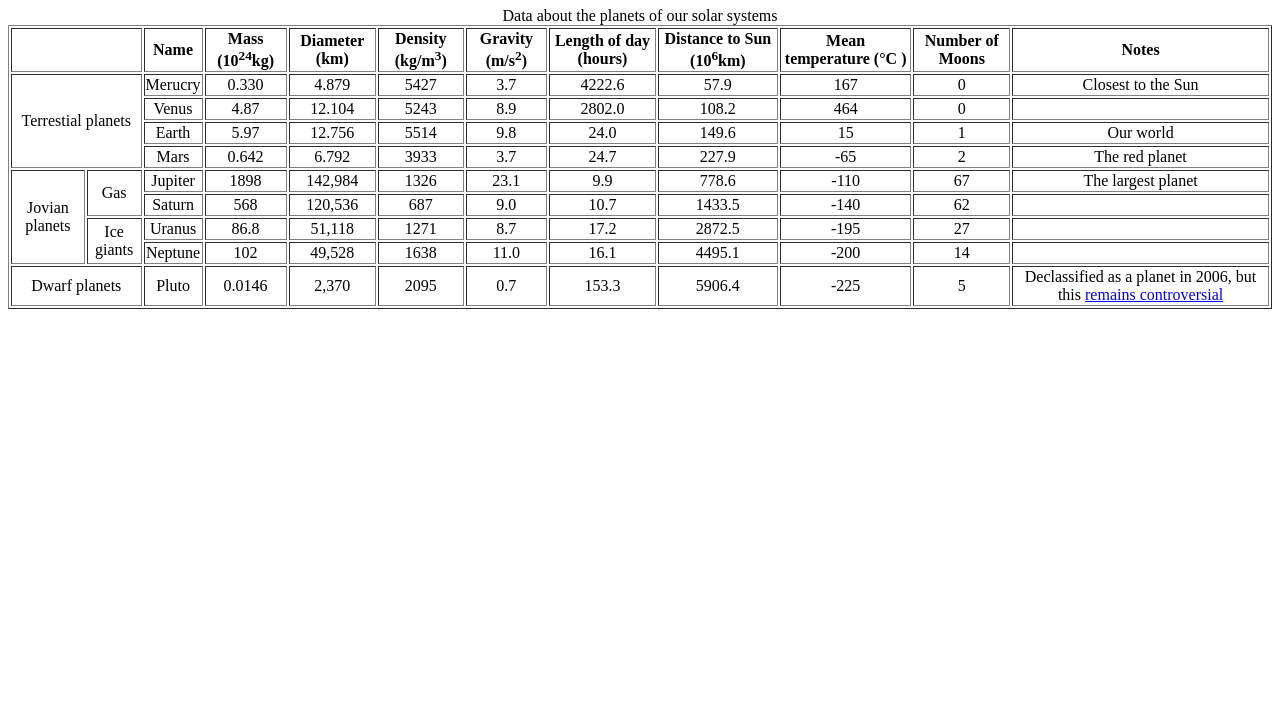
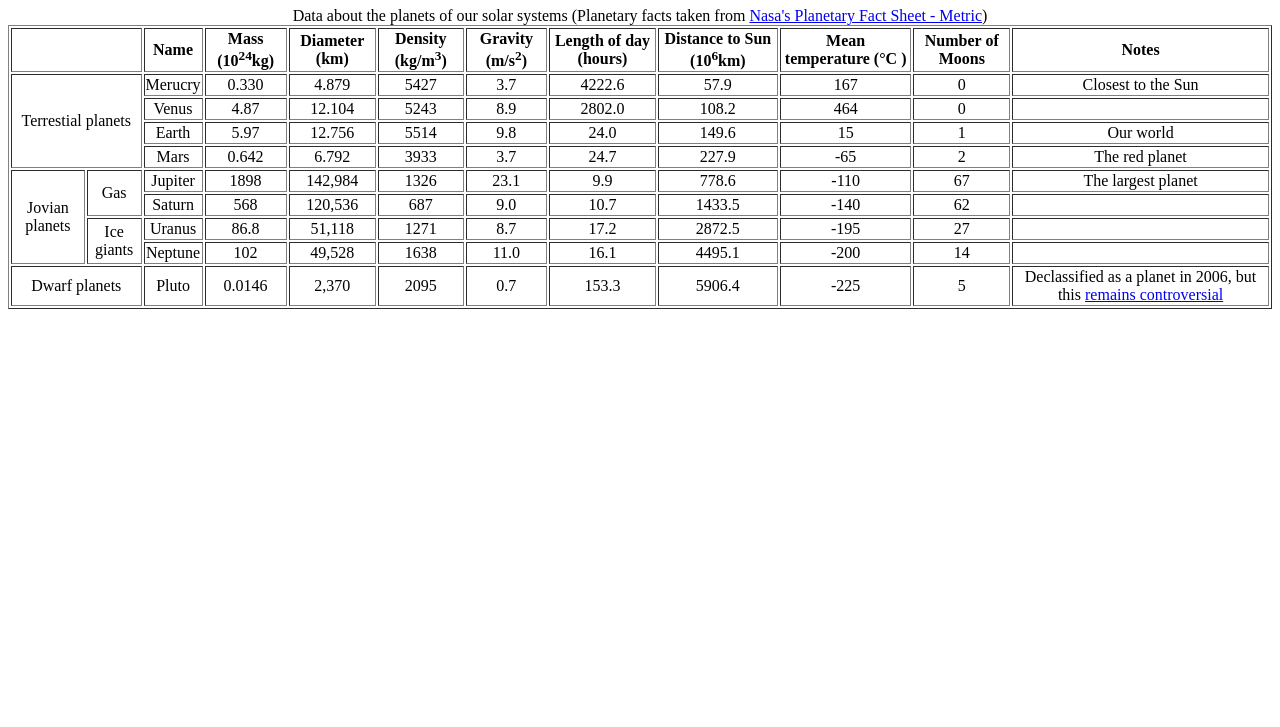
Before and after one commit to Svale09/HTML_basics, a plain HTML site: page Zad2/zad2index.html in a window 1280 px wide. Shown: the part 73-800 px from the top of the page. Drawn offline with Linux system fonts and the light colour scheme.

```diff
--- a/Zad2/zad2index.html
+++ b/Zad2/zad2index.html
@@ -10,7 +10,12 @@
     <h1>Planets data</h1>
     <table border="1px">
       <caption>
-        Data about the planets of our solar systems
+        Data about the planets of our solar systems (Planetary facts taken from
+        <a
+          href="https://nssdc.gsfc.nasa.gov/planetary/factsheet/"
+          target="_blank"
+          >Nasa's Planetary Fact Sheet - Metric</a
+        >)
       </caption>
       <thead>
         <tr>
```
